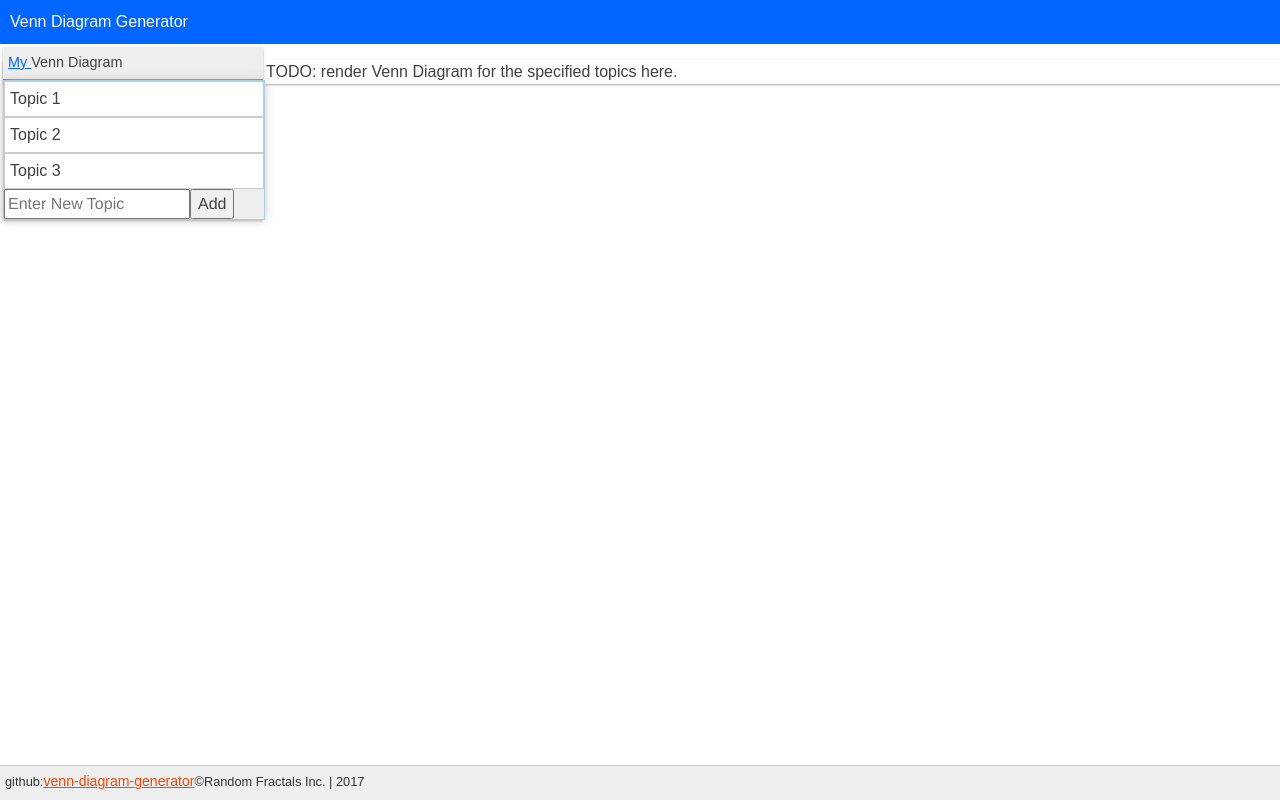
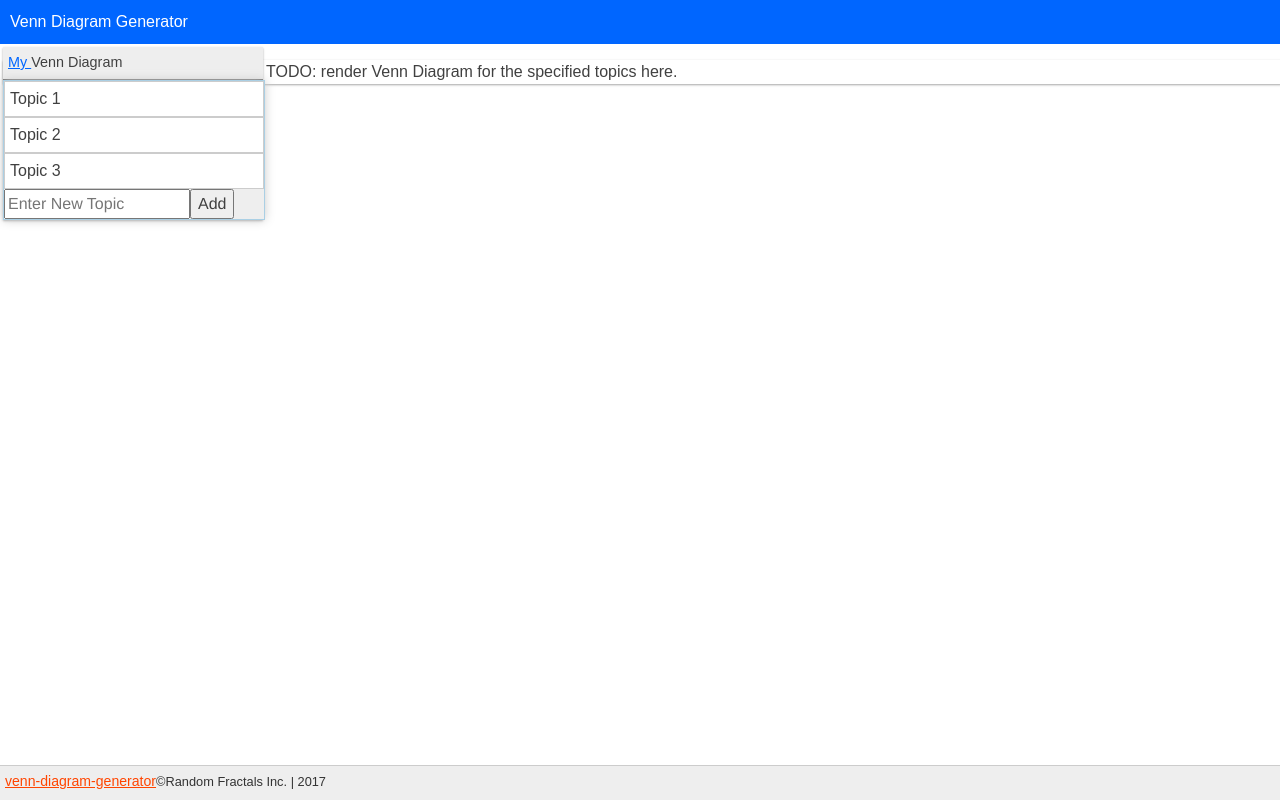
Before and after one commit to RandomFractals/venn-diagram-generator, an Angular app: page / in a window 1280 px wide. Built offline with nearby package versions, Linux system fonts and the light colour scheme.

Commit message:
updated reame with some refs and current proj. tasks

```diff
--- a/src/app/app-footer/app-footer.component.html
+++ b/src/app/app-footer/app-footer.component.html
@@ -1,5 +1,4 @@
 <footer id="app-footer" class="app-footer left">
-	<span>github:</span>
     <a href="https://github.com/RandomFractals/venn-diagram-generator"
       target="_blank" class="link"
 		  title="&copy;Random Fractals Inc. 2016 sentimental.io github">venn-diagram-generator</a>
```
Also changed, not shown: 6 other files (tests, documents, lock files or other folders).
